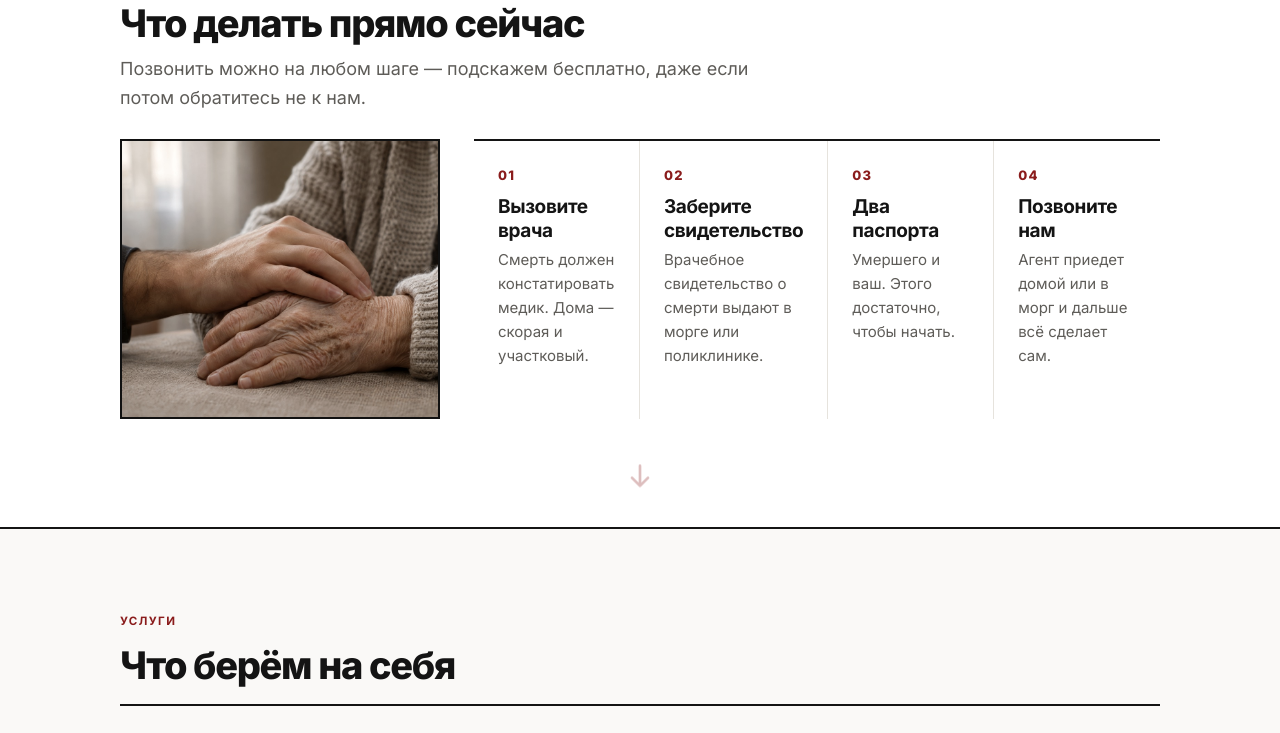
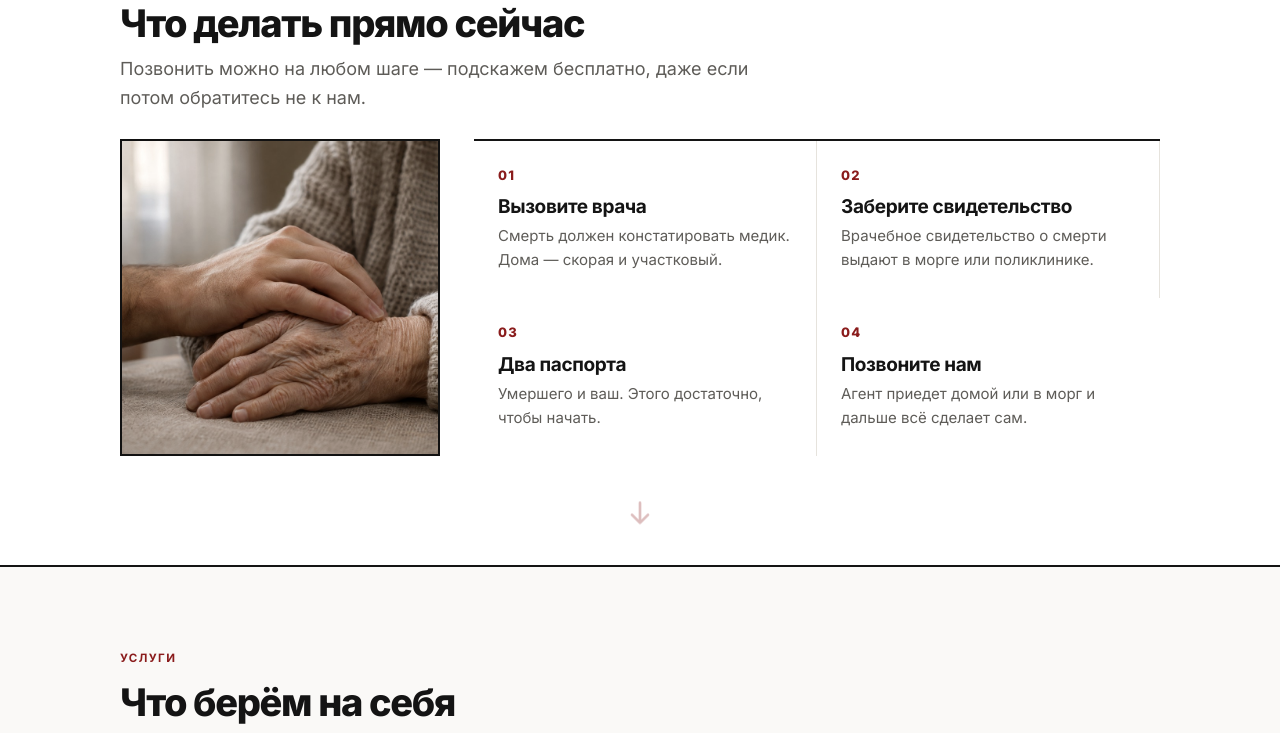
Before and after one commit to MaximMaximenia/ritual-variants, a plain HTML site: page final.html in a window 1280 px wide. Shown: the part 2738-3471 px from the top of the page. Drawn offline with Linux system fonts and the light colour scheme.

Commit message:
Шаги 2x2 рядом с фото
Co-Authored-By: Claude Opus 5 <noreply@anthropic.com>

```diff
--- a/final.html
+++ b/final.html
@@ -170,6 +170,7 @@ p{margin:0 0 13px}
 .cols .ph img{width:100%;height:100%;min-height:280px;object-fit:cover;display:block;
   border:2px solid var(--line2);filter:grayscale(.2) contrast(1.03)}
 .cols--img-right .srv{grid-template-columns:repeat(2,1fr)}
+.cols--img-left .steps{grid-template-columns:repeat(2,1fr)}
 @media(max-width:860px){
   .cols--img-right,.cols--img-left{grid-template-columns:1fr}
   .cols .ph{order:-1}
```
